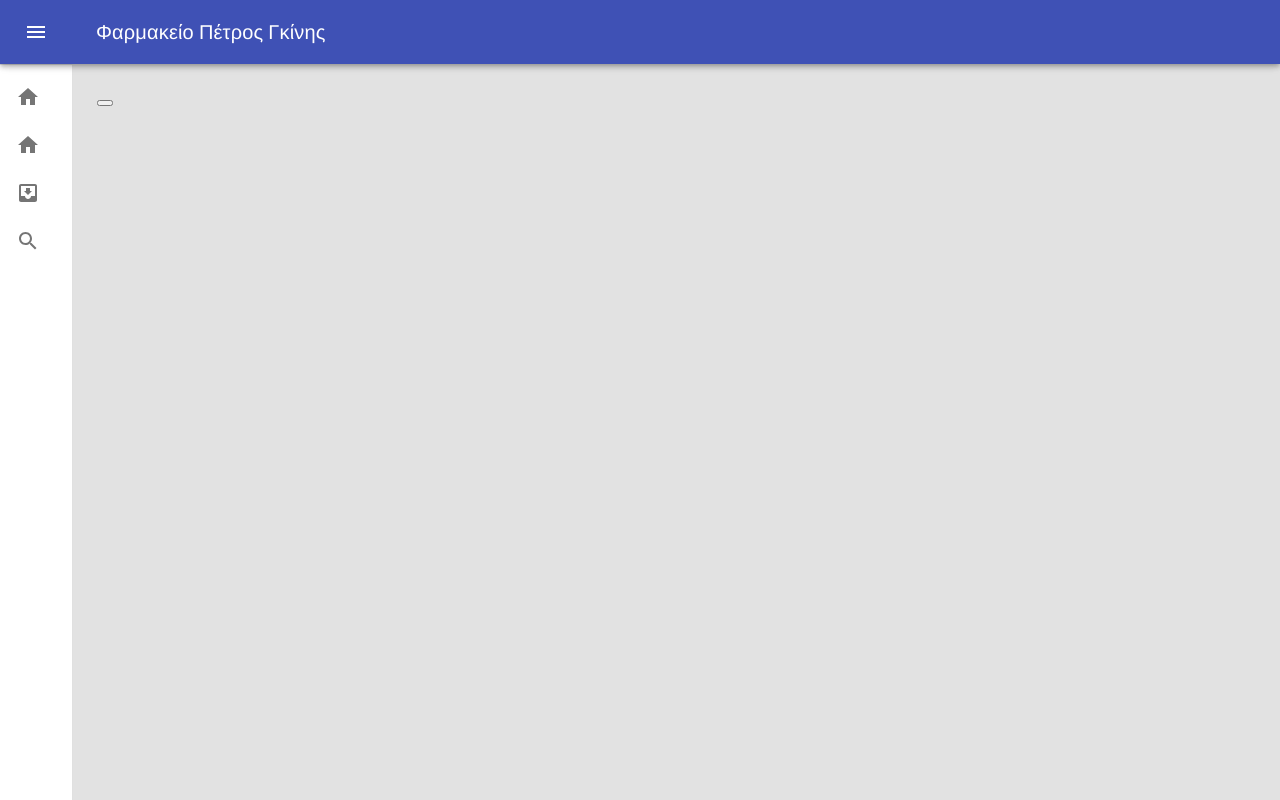
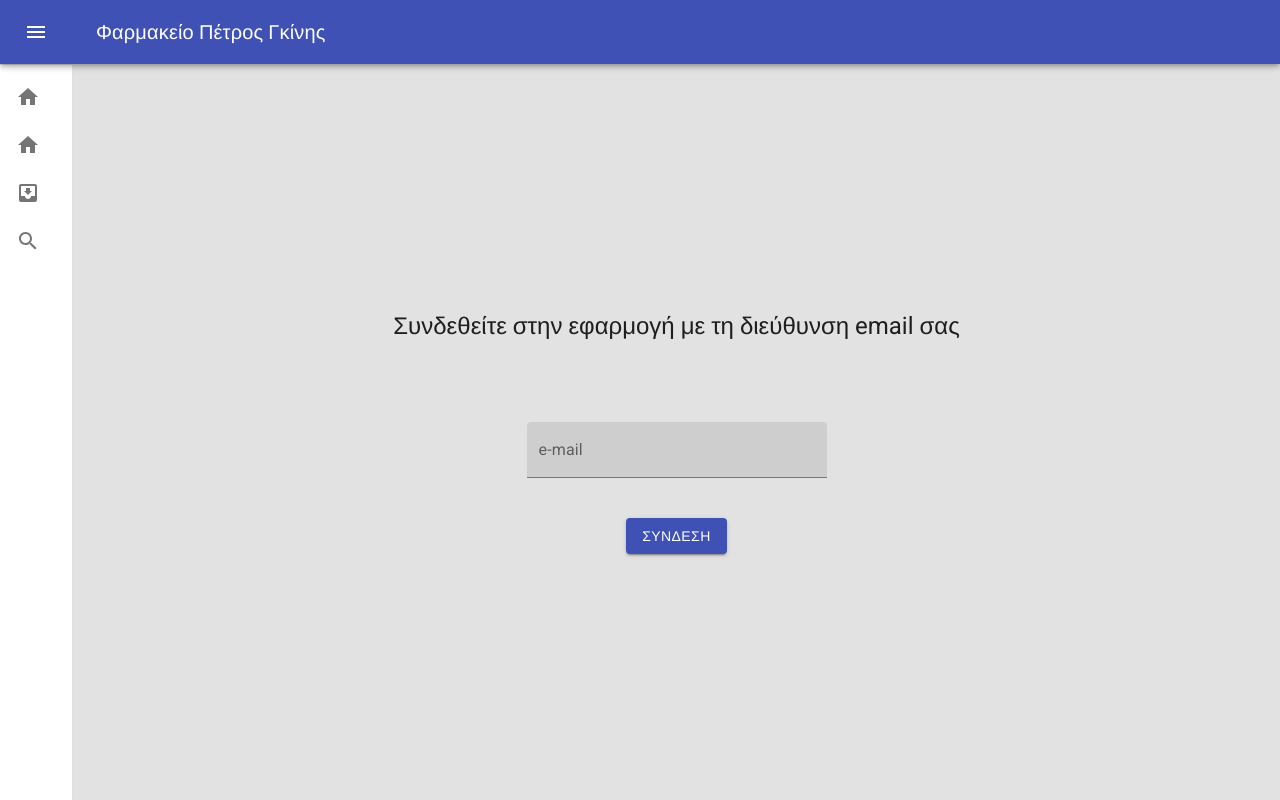
Before and after one commit to raidenfreeman/pharmacy, a React (Create React App) app: page /login in a window 1280 px wide. Built offline with nearby package versions, Linux system fonts and the light colour scheme.

Commit message:
Adds email login ui

```diff
--- a/src/components/root/App.css
+++ b/src/components/root/App.css
@@ -1,8 +1,18 @@
 .App {
-   height: 100%;
+  height: 100%;
   display: flex;
   background-color: #e2e2e2;
-
+}
+main {
+  display: flex;
+  flex-direction: column;
+}
+.login {
+  flex: 1;
+  display: flex;
+  flex-direction: column;
+  justify-content: center;
+  align-items: center;
 }
 
 .table {
--- a/src/components/root/App.tsx
+++ b/src/components/root/App.tsx
@@ -1,4 +1,4 @@
-import React, { useContext, useState } from "react";
+import React, { ChangeEvent, useContext, useState } from "react";
 import "./App.css";
 import DataTable, { Column } from "../table/DataTable";
 import CreateColumns from "../create-columns/CreateColumns";
@@ -33,6 +33,8 @@ import { useStyles } from "./style";
 import TableList from "../table-list/TableList";
 import CreateRecord from "../create-record/CreateRecord";
 import { firestore, app, initializeApp, auth } from "firebase";
+import { Button, Grid } from "@material-ui/core";
+import TextField from "@material-ui/core/TextField";
 
 export interface DataCategory {
   id: string;
@@ -63,6 +65,7 @@ const App = () => {
   const theme = useTheme();
   const history = useHistory();
   const [open, setOpen] = React.useState(false);
+  const [usernameInput, setUsernameInput] = React.useState("");
 
   const handleDrawerOpen = () => {
     setOpen(true);
@@ -74,6 +77,7 @@ const App = () => {
 
   const [categories, setCategories] = useState<Array<DataCategory>>([]);
   const [selectedCategoryIndex, setSelectedCategoryIndex] = useState<number>();
+  const [loginError, setLoginError] = useState<string>("");
 
   const onUpdateCategoryRow = (category: DataCategory, newRow: RowData) => {
     const categoryIndex = categories.findIndex(x => x.id === category.id);
@@ -195,6 +199,10 @@ const App = () => {
   };
   const [user, setUser] = useState();
   const login = () => {
+    const regex = /^(([^<>()\[\]\\.,;:\s@"]+(\.[^<>()\[\]\\.,;:\s@"]+)*)|(".+"))@((\[[0-9]{1,3}\.[0-9]{1,3}\.[0-9]{1,3}\.[0-9]{1,3}])|(([a-zA-Z\-0-9]+\.)+[a-zA-Z]{2,}))$/;
+
+    if (regex.test(usernameInput)) {
+      console.log("login");
       const uiConfig = {
         signInOptions: [
           {
@@ -204,6 +212,15 @@ const App = () => {
           }
         ]
       };
+    } else {
+      setLoginError("Μη έγκυρο e-mail");
+    }
+  };
+  const onUsernameChanged = (
+    v: ChangeEvent<HTMLTextAreaElement | HTMLInputElement>
+  ) => {
+    setLoginError("");
+    setUsernameInput(v.target.value);
   };
   return (
     <div className="App">
@@ -359,7 +376,29 @@ const App = () => {
             />
           </PrivateRoute>
           <Route path="/">
-            <button onClick={login} />
+            <div className="login">
+              {/*<div>*/}
+              <Typography variant="h5" style={{ marginBottom: 80 }}>
+                Συνδεθείτε στην εφαρμογή με τη διεύθυνση email σας
+              </Typography>
+              <TextField
+                type="email"
+                inputProps={{
+                  autocomplete: "email"
+                }}
+                style={{ marginBottom: 40, width: 300 }}
+                value={usernameInput}
+                onChange={onUsernameChanged}
+                error={!!loginError}
+                helperText={loginError}
+                label="e-mail"
+                variant="filled"
+              />
+              <Button onClick={login} variant="contained" color="primary">
+                ΣΥΝΔΕΣΗ
+              </Button>
+              {/*</div>*/}
+            </div>
           </Route>
         </Switch>
       </main>
```
Lines whose indentation alone changed are shown as unchanged.
